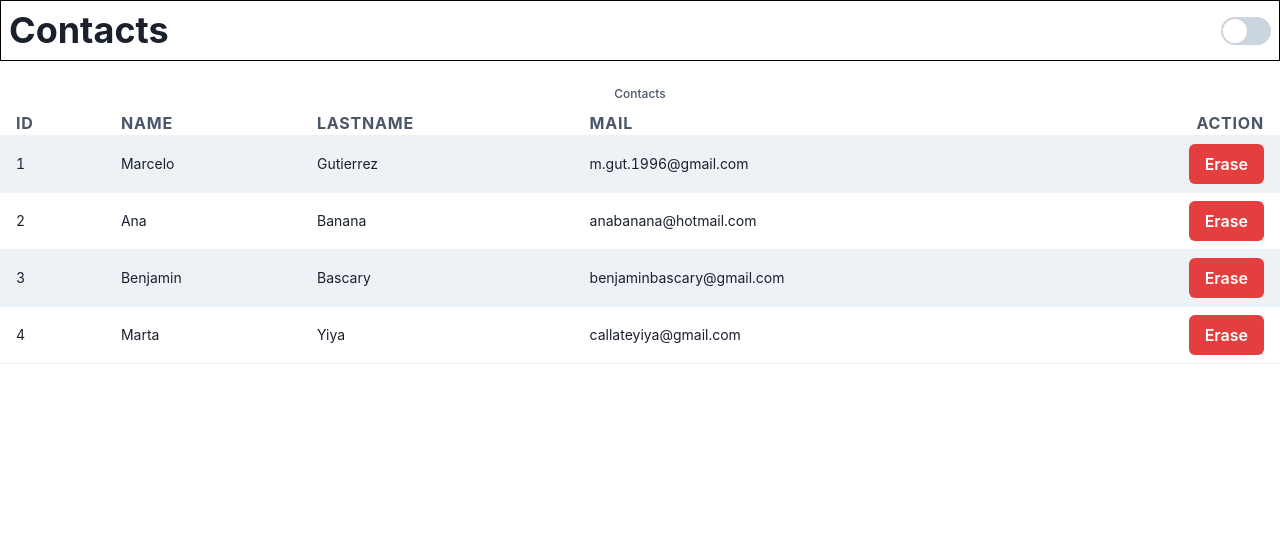
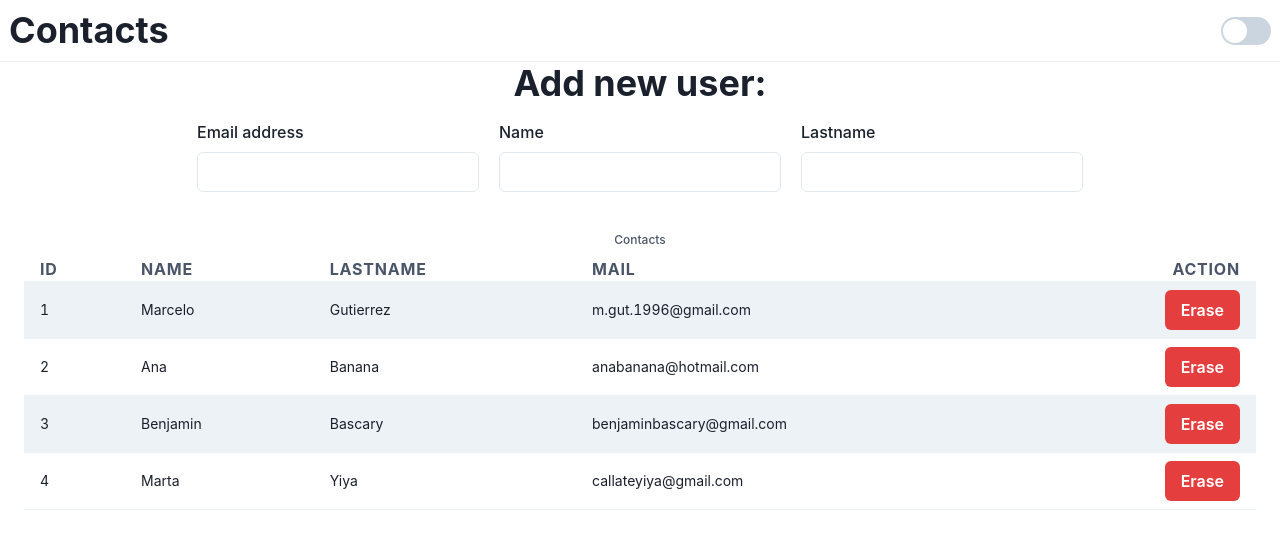
Before and after one commit to benjaminbascary/Contacts_reducer, a React (Create React App) app: page / in a window 1280 px wide. Shown: the top 540 px of the page. Built offline with nearby package versions, Linux system fonts and the light colour scheme.

Commit message:
Adds for for adding a new user to the db

```diff
--- a/src/App.tsx
+++ b/src/App.tsx
@@ -1,11 +1,17 @@
 import Header from "./components/Header";
 import ContactsTable from "./components/ContactsTable";
+import { Divider, Box } from "@chakra-ui/react";
+import { NewUserForm } from "./components/NewUserForm";
 
 function App() {
   return (
     <>
-      <Header />
-      <ContactsTable />
+
+        <Header />
+        <Divider />
+        <NewUserForm />
+        <ContactsTable />
+
     </>
   );
 }
--- a/src/components/ContactsTable.tsx
+++ b/src/components/ContactsTable.tsx
@@ -34,7 +34,7 @@ const ContactsTable: FC = () => {
 
 
   return (
-    <TableContainer>
+    <TableContainer margin="0vh 3vh 0vh 3vh">
       <Table variant='striped' size="sm">
         <TableCaption placement='top'>Contacts</TableCaption>
         <Thead>
@@ -57,7 +57,13 @@ const ContactsTable: FC = () => {
                     <Td>{eachUser.name}</Td>
                     <Td>{eachUser.lastname}</Td>
                     <Td>{eachUser.email}</Td>
-                    <Td isNumeric><Button colorScheme="red" onClick={() => handleErase(eachUser.id)}>Erase</Button></Td>
+                    <Td isNumeric>
+                      <Button
+                        colorScheme="red"
+                        onClick={() => handleErase(eachUser.id)}
+                      >Erase
+                      </Button>
+                    </Td>
                   </Tr>
                 )
               })
--- a/src/components/Header.tsx
+++ b/src/components/Header.tsx
@@ -5,7 +5,7 @@ import React from 'react'
 const Header = () => {
   return (
     <Box
-        border="1px solid black"
+        border="1px solid white"
         display="flex"
         flexDirection="row"
         justifyContent="space-between"
--- /dev/null
+++ b/src/components/NewUserForm.tsx
@@ -0,0 +1,41 @@
+import React from 'react'
+import {
+    Box,
+    Heading,
+    Input,
+    FormControl,
+    FormLabel,
+    FormErrorMessage,
+    FormHelperText,
+} from '@chakra-ui/react'
+
+export const NewUserForm = () => {
+  return (
+    <Box
+        display='flex'
+        flexDirection="column"
+        justifyContent='center'
+        alignItems="center"
+        >
+        <Heading>Add new user:</Heading>
+        <FormControl
+            display='flex'
+            padding="15px"
+            justifyContent="center"
+            >
+            <Box margin="0px 10px 0px 10px">
+                <FormLabel>Email address</FormLabel>
+                <Input type='text' />
+            </Box>
+            <Box margin="0px 10px 0px 10px">
+                <FormLabel>Name</FormLabel>
+                <Input type='text' />
+            </Box>
+            <Box margin="0px 10px 0px 10px">
+                <FormLabel>Lastname</FormLabel>
+                <Input type='text' />
+            </Box>
+        </FormControl>
+    </Box>
+  )
+}
```
